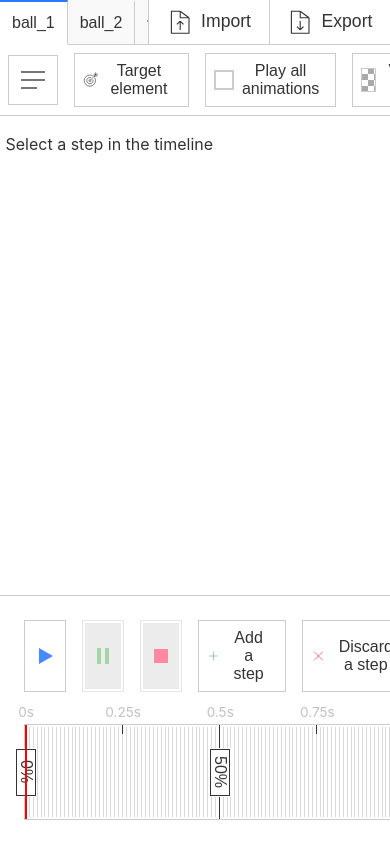
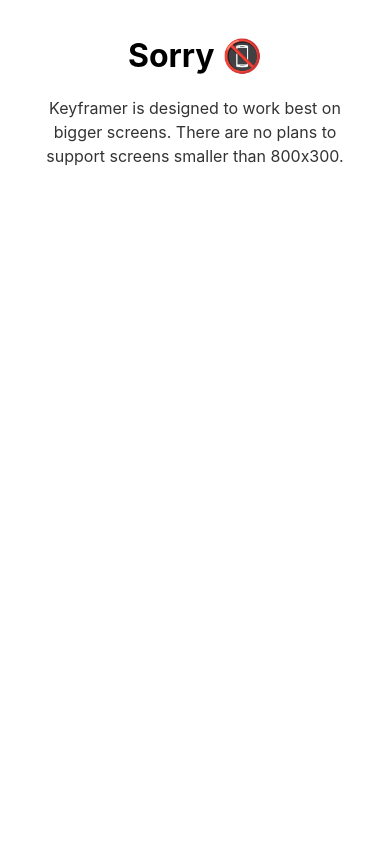
Before and after one commit to DanielSharkov/animation-creator, a Svelte app: page / in a window 390 px wide. Built offline with nearby package versions, Linux system fonts and the light colour scheme.

Commit message:
docs: mobile size not supported message

```diff
--- a/src/App.svelte
+++ b/src/App.svelte
@@ -479,12 +479,36 @@ animations.subscribe(()=> {
 		})
 	})
 })
+
+let viewportWidthQuery = matchMedia('(max-width: 800px)')
+let viewportHeightQuery = matchMedia('(max-height: 300px)')
+
+let isMobileWidth = viewportWidthQuery.matches
+let isMobileHeight = viewportHeightQuery.matches
+$:isMobileSize = isMobileWidth || isMobileHeight
+
+viewportWidthQuery.addEventListener('change', ()=> {
+	isMobileWidth = viewportWidthQuery.matches
+}, {passive: true})
+viewportHeightQuery.addEventListener('change', ()=> {
+	isMobileHeight = viewportHeightQuery.matches
+}, {passive: true})
 </script>
 
 <svelte:window
 	on:keydown={userKeyboardInput}
 	on:pointerup|passive={windowPointerUp}
 />
+
+{#if isMobileSize}
+<div id='MobileSupportMsg'>
+	<h1>Sorry 📵</h1>
+	<p>
+		Keyframer is designed to work best on bigger screens.
+		There are no plans to support screens smaller than 800x300.
+	</p>
+</div>
+{/if}
 
 <main>
 	<header>
--- a/src/global.styl
+++ b/src/global.styl
@@ -153,7 +153,7 @@ body
 main
 	display: flex
 	height: 100%
-	flex-flow: column wrap
+	flex-flow: column nowrap
 
 button, select, label[for], input[type=color]
 	cursor: pointer
@@ -763,3 +763,16 @@ header
 					background-color: var(--prime)
 					border-color: var(--prime)
 					color: var(--bg)
+
+#MobileSupportMsg
+	z-index: 999
+	position: fixed
+	top: 0
+	right: 0
+	bottom: 0
+	left: 0
+	padding: 2rem
+	background-color: var(--bg)
+	text-align: center
+	h1
+		margin-bottom: .5em
```
